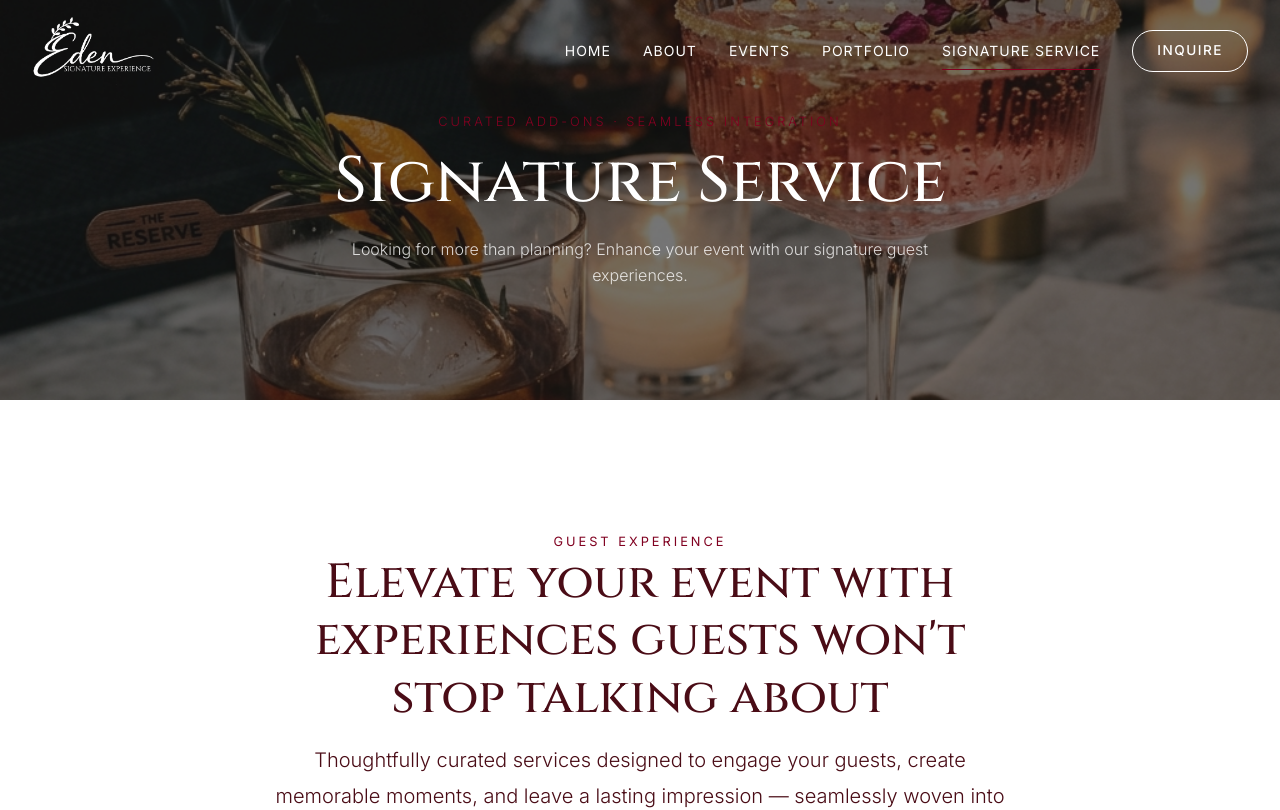
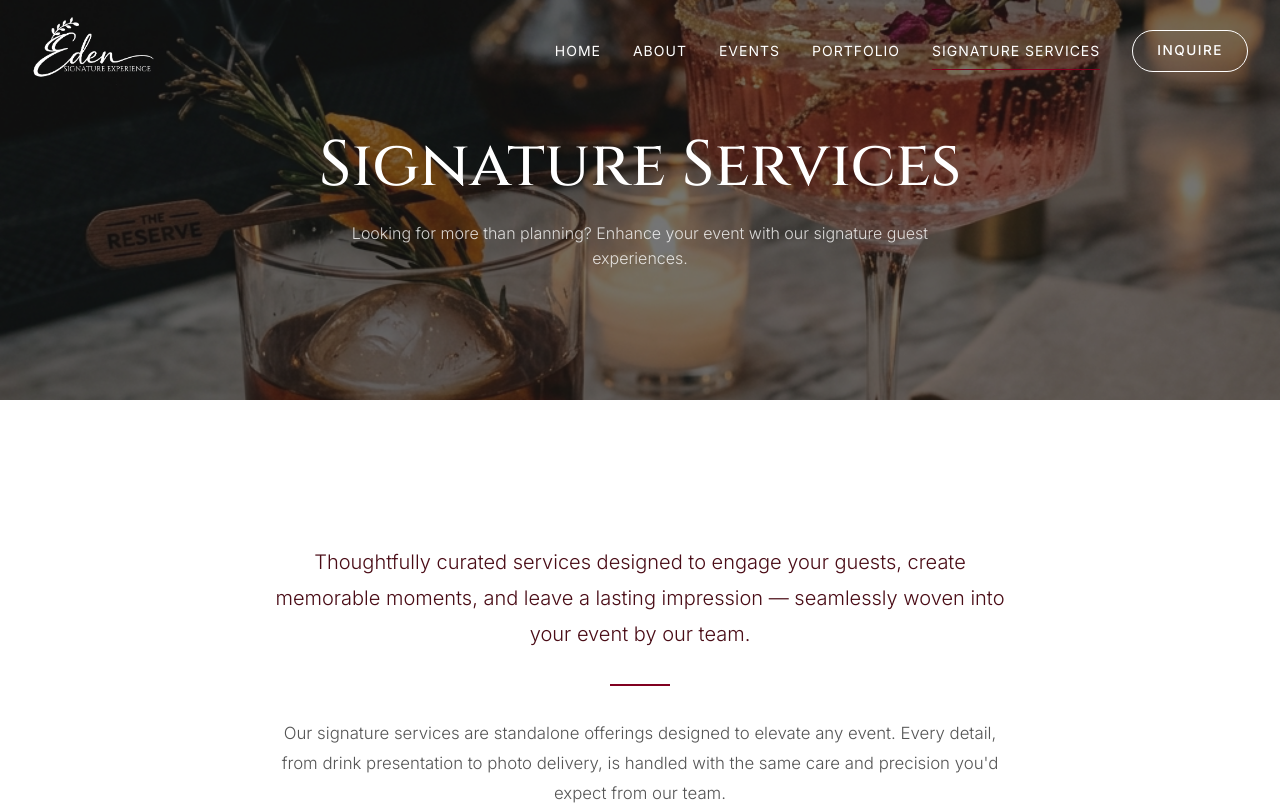
Before and after one commit to ofemjohn/eden-signature-experience-, a React (Vite) app: page /signature-service in a window 1280 px wide. Shown: the top 810 px of the page. Built offline with nearby package versions, Linux system fonts and the light colour scheme.

Commit message:
Update Signature Services page: remove overlines, update copy, pluralize nav label

```diff
--- a/src/components/Header.jsx
+++ b/src/components/Header.jsx
@@ -18,7 +18,7 @@ export default function Header() {
     { to: '/about', label: 'About' },
     { to: '/services', label: 'Events' },
     { to: '/portfolio', label: 'Portfolio' },
-    { to: '/signature-service', label: 'Signature Service' },
+    { to: '/signature-service', label: 'Signature Services' },
     { to: '/contact', label: 'Inquire' },
   ];
 
--- a/src/pages/SignatureService.jsx
+++ b/src/pages/SignatureService.jsx
@@ -62,8 +62,7 @@ export default function SignatureService() {
         <img src={beverageImg} alt="Signature Service Background" className="page-hero-bg" />
         <div className="page-hero-overlay" />
         <motion.div className="page-hero-content" initial="hidden" animate="visible" variants={fadeUp}>
-          <p className="overline">Curated Add-Ons · Seamless Integration</p>
-          <h1>Signature Service</h1>
+          <h1>Signature Services</h1>
           <p className="hero-sub-p">Looking for more than planning? Enhance your event with our signature guest experiences.</p>
         </motion.div>
       </section>
@@ -72,14 +71,12 @@ export default function SignatureService() {
       <section className="sig-intro section">
         <div className="container sig-intro-inner">
           <motion.div initial="hidden" whileInView="visible" viewport={{ once: true }} variants={fadeUp} className="sig-intro-content">
-            <span className="overline">Guest Experience</span>
-            <h2>Elevate your event with experiences guests won't stop talking about</h2>
             <p className="sig-lead-text">
               Thoughtfully curated services designed to engage your guests, create memorable moments, and leave a lasting impression — seamlessly woven into your event by our team.
             </p>
             <div className="sig-divider" />
             <p className="sig-body-text">
-              Our signature services aren't separate offerings — they're extensions of your planning experience. Every detail, from drink presentation to photo delivery, is coordinated by the same team managing your event.
+              Our signature services are standalone offerings designed to elevate any event. Every detail, from drink presentation to photo delivery, is handled with the same care and precision you'd expect from our team.
             </p>
           </motion.div>
         </div>
```
